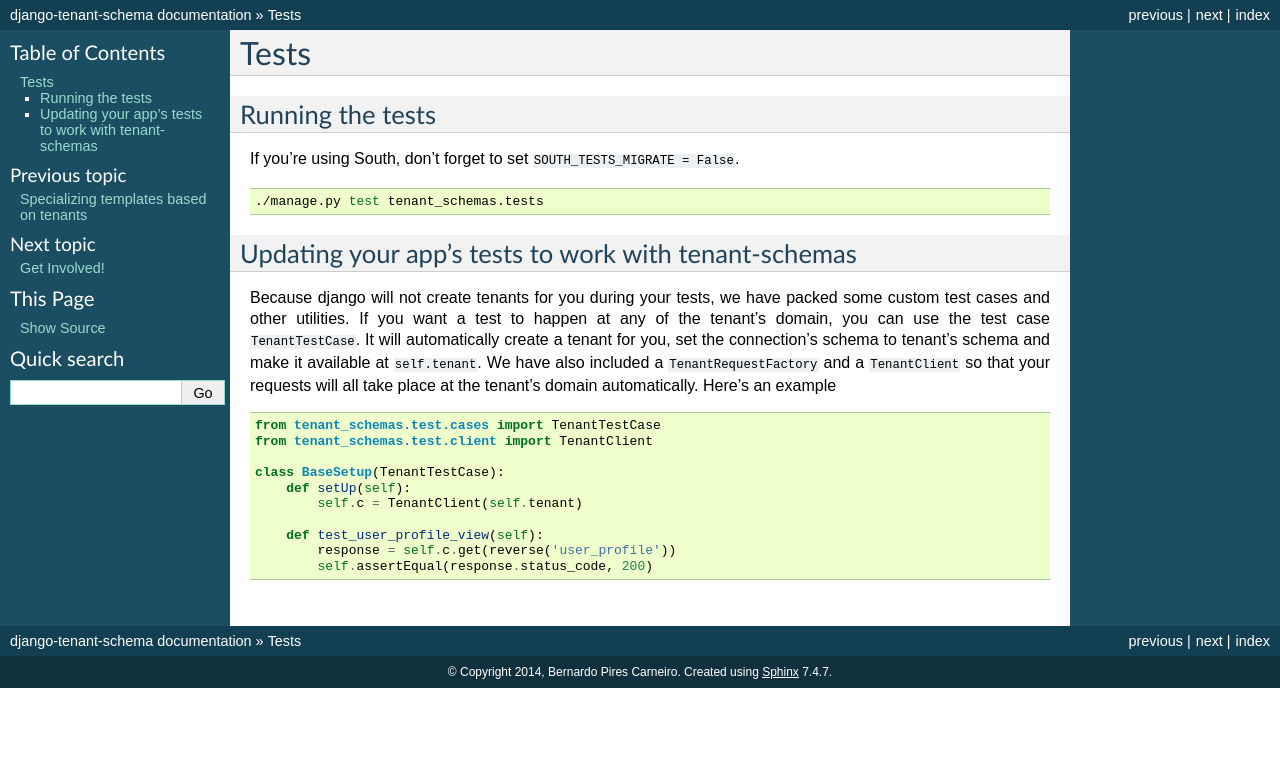
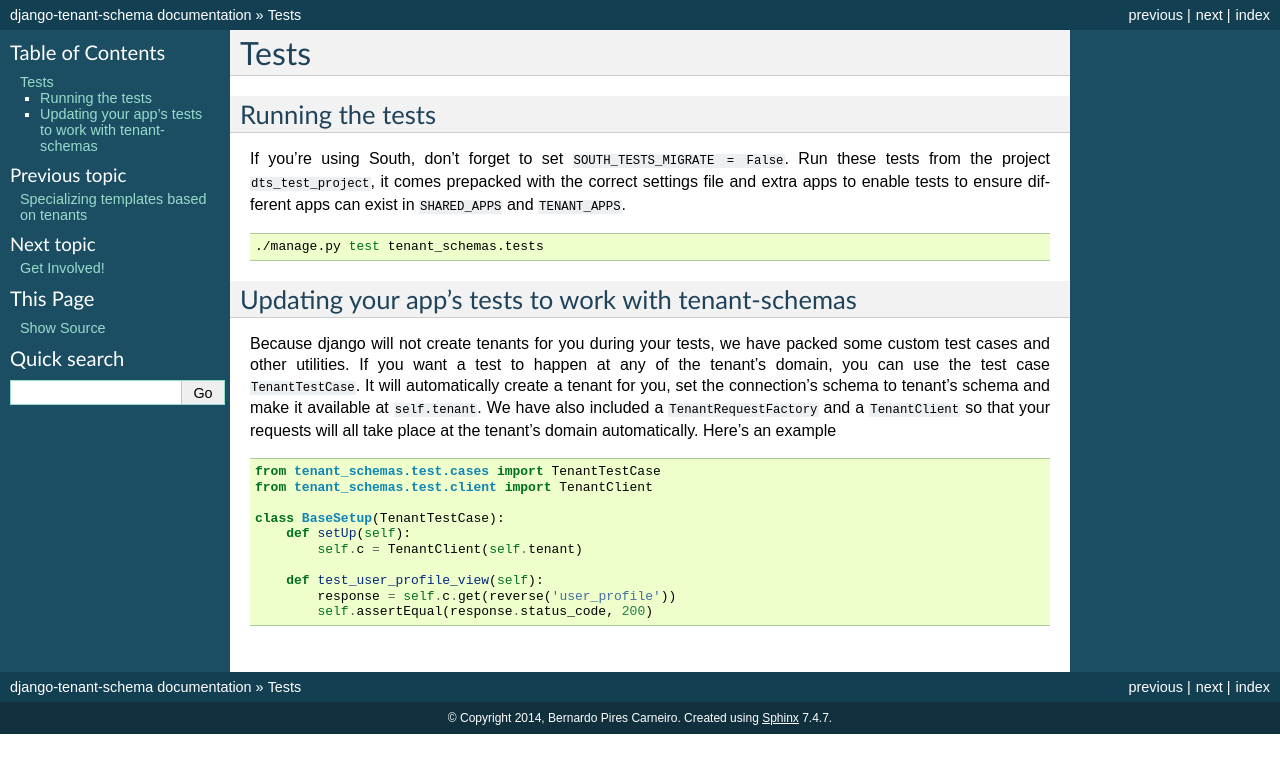
Before and after one commit to bernardopires/django-tenant-schemas, a Sphinx documentation site: the page built from docs/test.rst, in a window 1280 px wide. Shown: the top 773 px of the page. Built offline with Sphinx 7.4.7, drawn with Linux system fonts in a browser that asks for light colours; the version number could not be read and is left out.

Commit message:
Added note to docs about how to run tests with the new dts_test_project.

```diff
--- a/docs/test.rst
+++ b/docs/test.rst
@@ -3,7 +3,7 @@ Tests
 ==================
 Running the tests
 -----------------
-If you're using South, don't forget to set ``SOUTH_TESTS_MIGRATE = False``.
+If you're using South, don't forget to set ``SOUTH_TESTS_MIGRATE = False``. Run these tests from the project ``dts_test_project``, it comes prepacked with the correct settings file and extra apps to enable tests to ensure different apps can exist in ``SHARED_APPS`` and ``TENANT_APPS``.
 
 .. code-block:: bash
 
```
